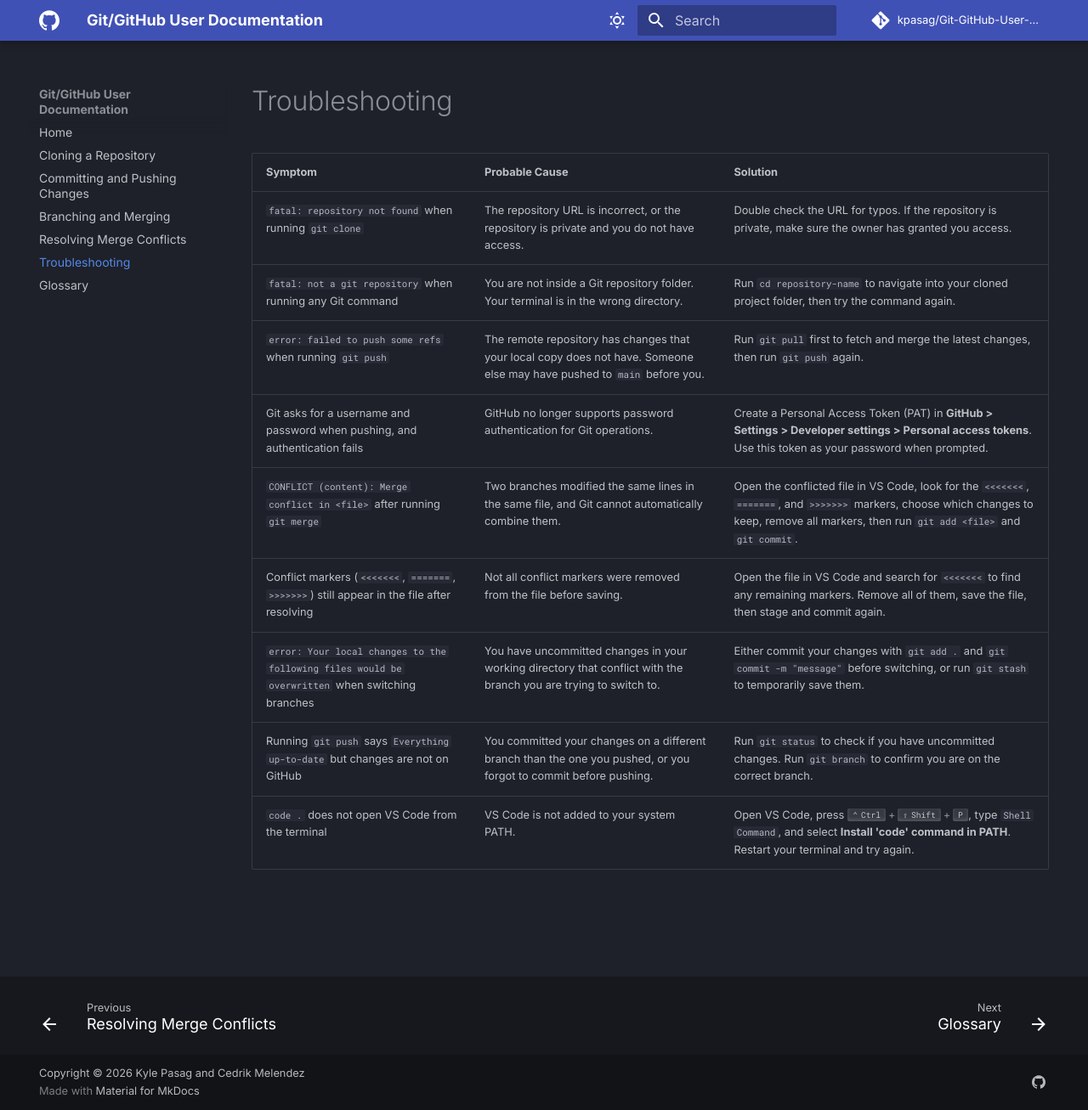
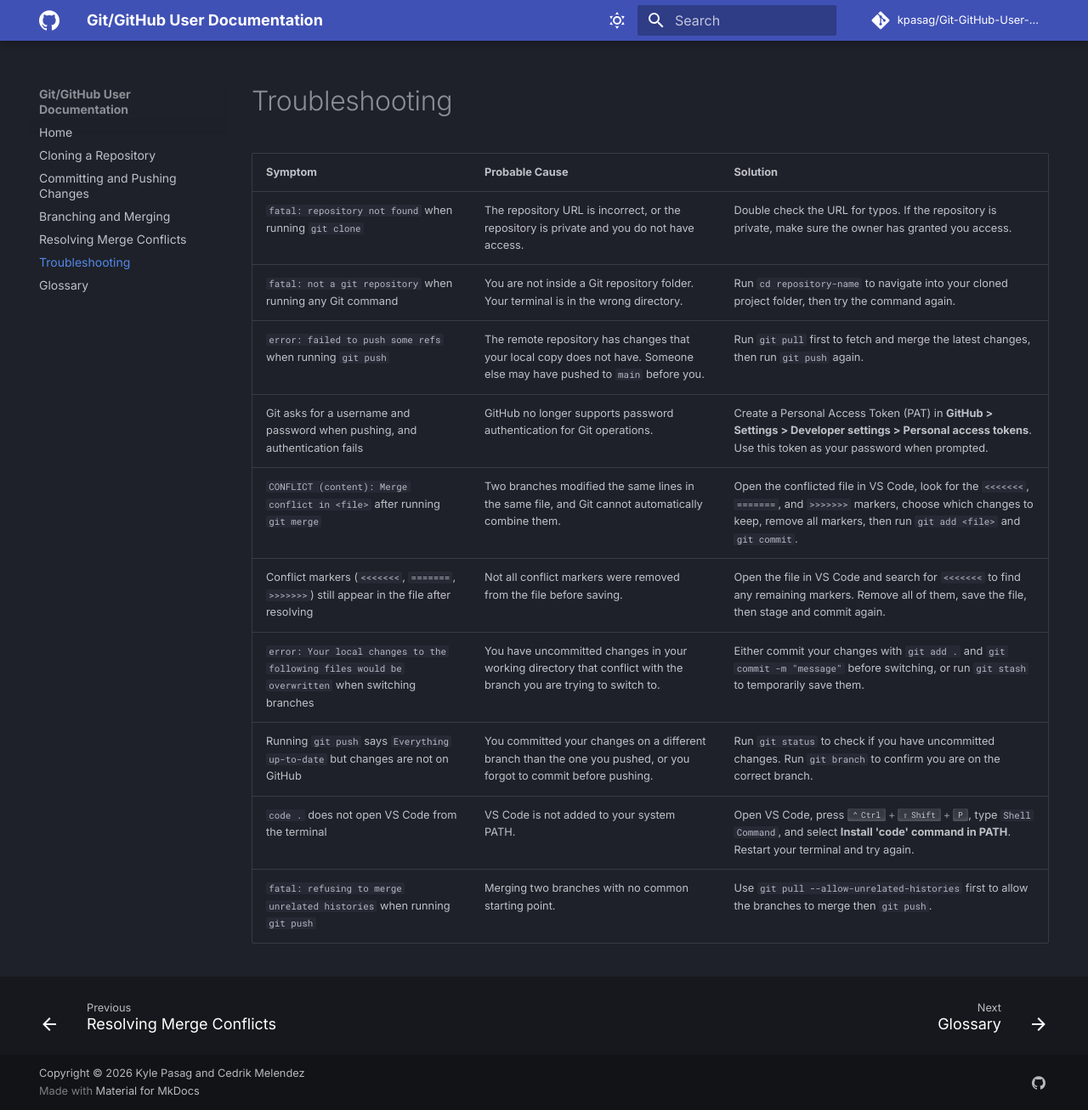
Before and after one commit to kpasag/Git-GitHub-User-Documentation, an MkDocs documentation site: the page built from docs/troubleshooting.md, in a window 1280 px wide and 1307 px high. Shown: the whole window at 85% size. Built offline with MkDocs 1.6.1 and Material for MkDocs 9.7.7, drawn with Linux system fonts in a browser that asks for light colours; comment, search, counter and statistics services are not loaded.

Commit message:
Add another troubleshooting problem that I recently encountered

```diff
--- a/docs/troubleshooting.md
+++ b/docs/troubleshooting.md
@@ -11,3 +11,4 @@
 | `error: Your local changes to the following files would be overwritten` when switching branches | You have uncommitted changes in your working directory that conflict with the branch you are trying to switch to. | Either commit your changes with `git add .` and `git commit -m "message"` before switching, or run `git stash` to temporarily save them. |
 | Running `git push` says `Everything up-to-date` but changes are not on GitHub | You committed your changes on a different branch than the one you pushed, or you forgot to commit before pushing. | Run `git status` to check if you have uncommitted changes. Run `git branch` to confirm you are on the correct branch. |
 | `code .` does not open VS Code from the terminal | VS Code is not added to your system PATH. | Open VS Code, press ++ctrl+shift+p++, type `Shell Command`, and select **Install 'code' command in PATH**. Restart your terminal and try again. |
+| `fatal: refusing to merge unrelated histories` when running `git push` | Merging two branches with no common starting point.  | Use `git pull --allow-unrelated-histories` first to allow the branches to merge then `git push`. |
```
